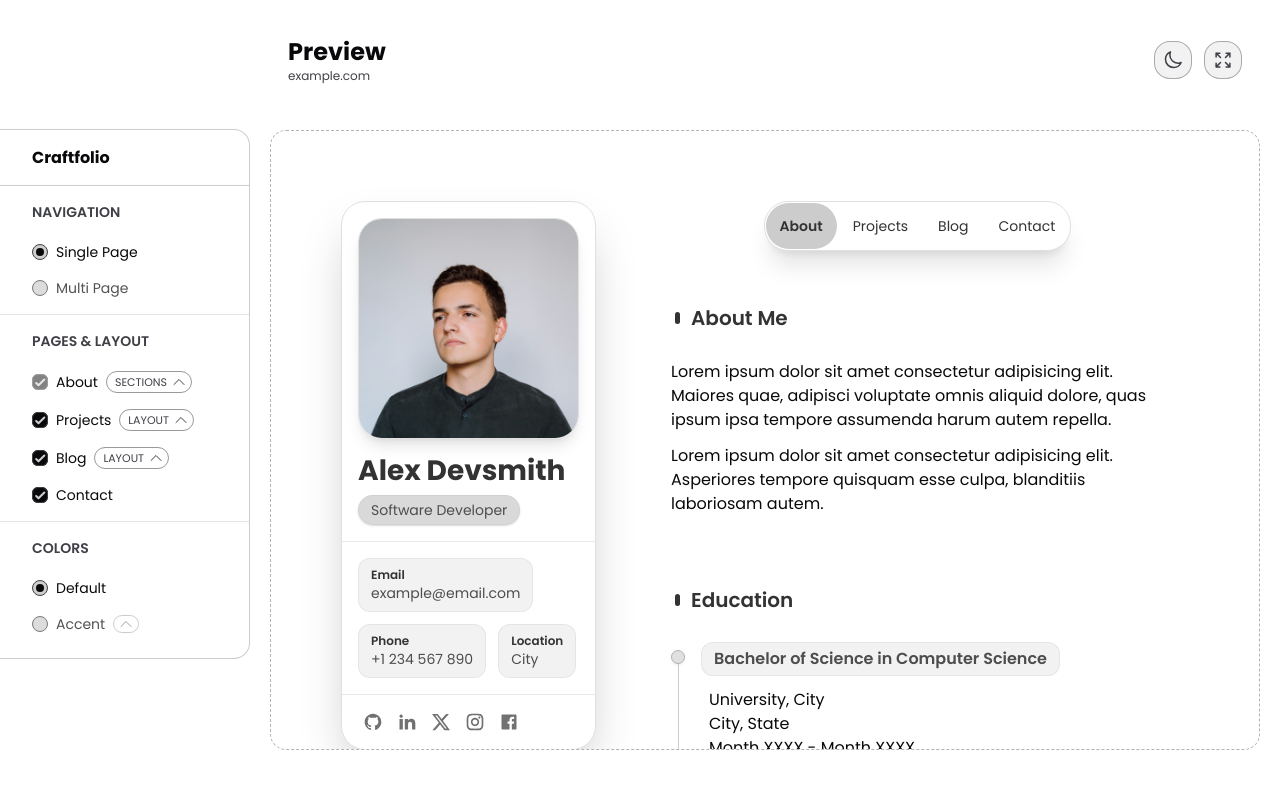
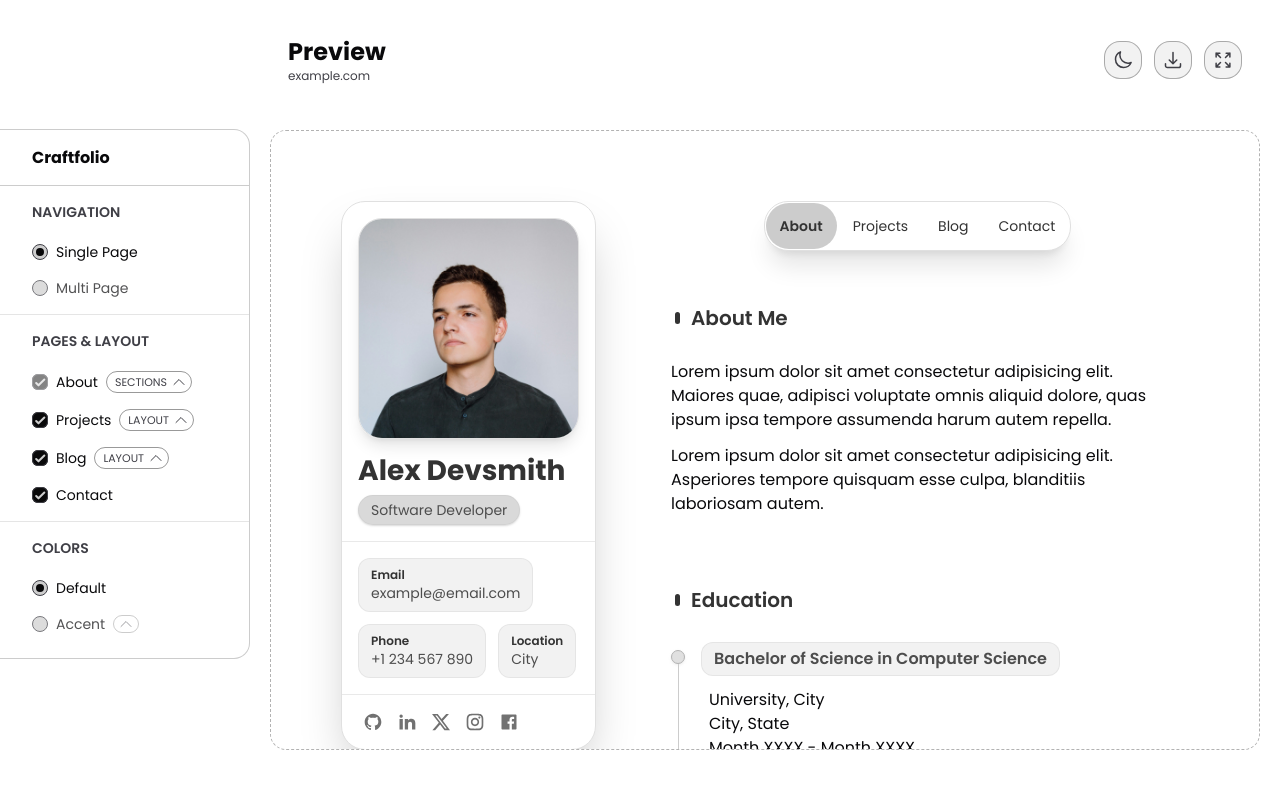
Before and after one commit to aljonsantos/craftfolio, a React (Vite) app: page / in a window 1280 px wide. Shown: the top 788 px of the page. Built offline with nearby package versions, Linux system fonts and the light colour scheme.

Commit message:
implement download code feature

```diff
--- a/src/components/Common/Icons.jsx
+++ b/src/components/Common/Icons.jsx
@@ -62,6 +62,14 @@ export const IconMoon = ({ size = 20 }) => {
   )
 }
 
+export const IconDownload = ({ size = 20 }) => {
+  return (
+    <svg className="icon contract" width={`${size}px`} height={`${size}px`} fill="none" strokeWidth={1.8} stroke="currentColor" viewBox="0 0 24 24" xmlns="http://www.w3.org/2000/svg" aria-hidden="true">
+      <path strokeLinecap="round" strokeLinejoin="round" d="M3 16.5v2.25A2.25 2.25 0 0 0 5.25 21h13.5A2.25 2.25 0 0 0 21 18.75V16.5M16.5 12 12 16.5m0 0L7.5 12m4.5 4.5V3" />
+    </svg>
+  )
+}
+
 export const IconGithub = ({ size = 20 }) => {
   return (
     <svg className="icon github" width={`${size}px`} height={`${size}px`} xmlns="http://www.w3.org/2000/svg" viewBox="0 0 24 24" fill="currentColor">
--- a/src/components/Editor/Header.jsx
+++ b/src/components/Editor/Header.jsx
@@ -1,7 +1,9 @@
 import { useContext } from 'react'
 import ThemeContext from '../../contexts/ThemeContext'
 import AppContext from '../../contexts/AppContext'
-import { IconExpand, IconContract, IconSun, IconMoon } from "../Common/Icons"
+import { IconExpand, IconContract, IconSun, IconMoon, IconDownload } from "../Common/Icons"
+
+import downloadCode from '../../services/downloadCode'
 
 const Button = ({ classes, onClick, children }) => {
   return (
@@ -23,9 +25,12 @@ const Header = ({ content }) => {
             <h1 className="text-2xl font-bold">Preview</h1>
             <p className="text-xs text-content-700">{`example.com${content.page === 'multi' ? `/${activePage}` : '' }`}</p>
           </div>
-          <div>
+          <div className="flex gap-3">
             <Button onClick={toggleTheme}>
               {theme === 'light' ? <IconMoon /> : <IconSun />}
+            </Button>
+            <Button onClick={() => downloadCode(content)}>
+              <IconDownload />
             </Button>
           </div>
         </div>
--- /dev/null
+++ b/src/services/downloadCode.js
@@ -0,0 +1,22 @@
+import axios from 'axios'
+
+const downloadCode = async (content) => {
+  try {
+    const response = await axios.post('/api/download-code', { content }, { responseType: 'blob' })
+
+    const url = window.URL.createObjectURL(new Blob([response.data]))
+    const link = document.createElement('a')
+    link.href = url
+    link.setAttribute('download', 'code.zip')
+    document.body.appendChild(link)
+
+    link.click()
+
+    document.body.removeChild(link)
+
+  } catch (error) {
+    console.error(error)
+  }
+}
+
+export default downloadCode
```
